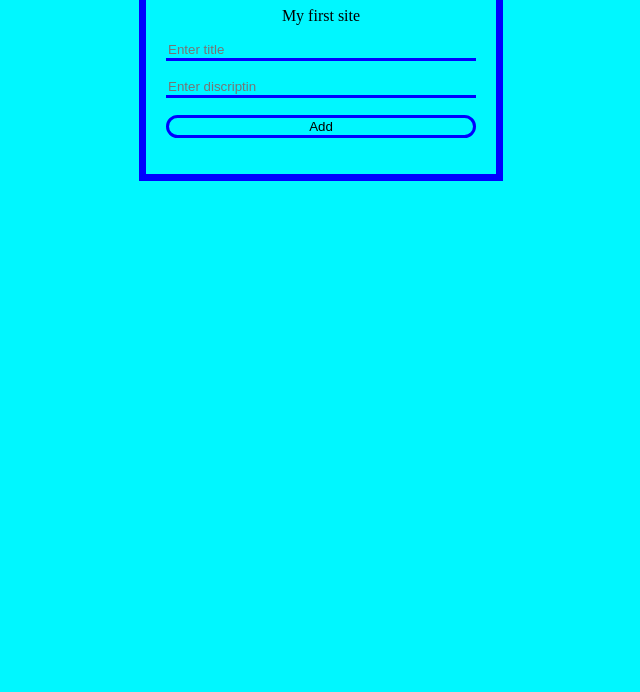
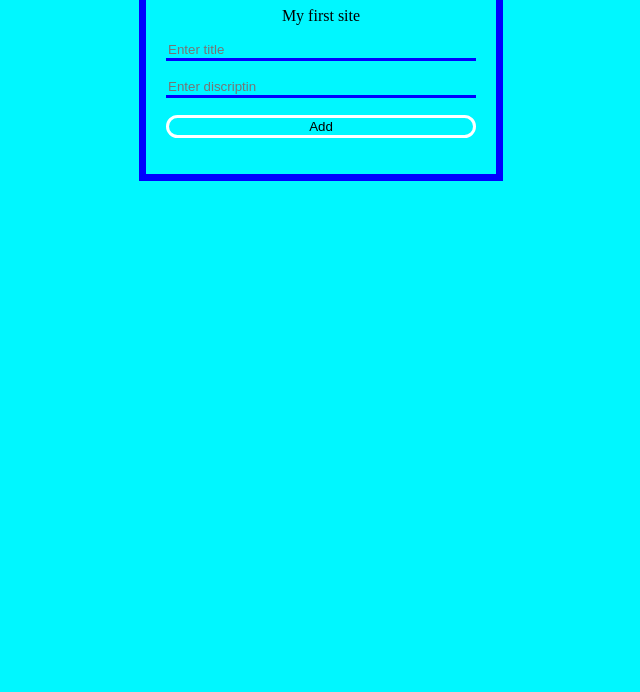
Before and after one commit to MaximMP/todo-list, a plain HTML site: page index.html in a window 1280 px wide. Shown: the part 108-800 px from the top of the page, without its empty margins (319-959 px from the left). Drawn offline with Linux system fonts and the light colour scheme.

Commit message:
add style3

```diff
--- a/style.css
+++ b/style.css
@@ -19,7 +19,7 @@ body {
   border-bottom: 3px solid blue;
 }
 .btn {
-  border: 3px solid blue;
+  border: 3px solid white;
   background: transparent;
   border-radius: 13px;
 }
```
